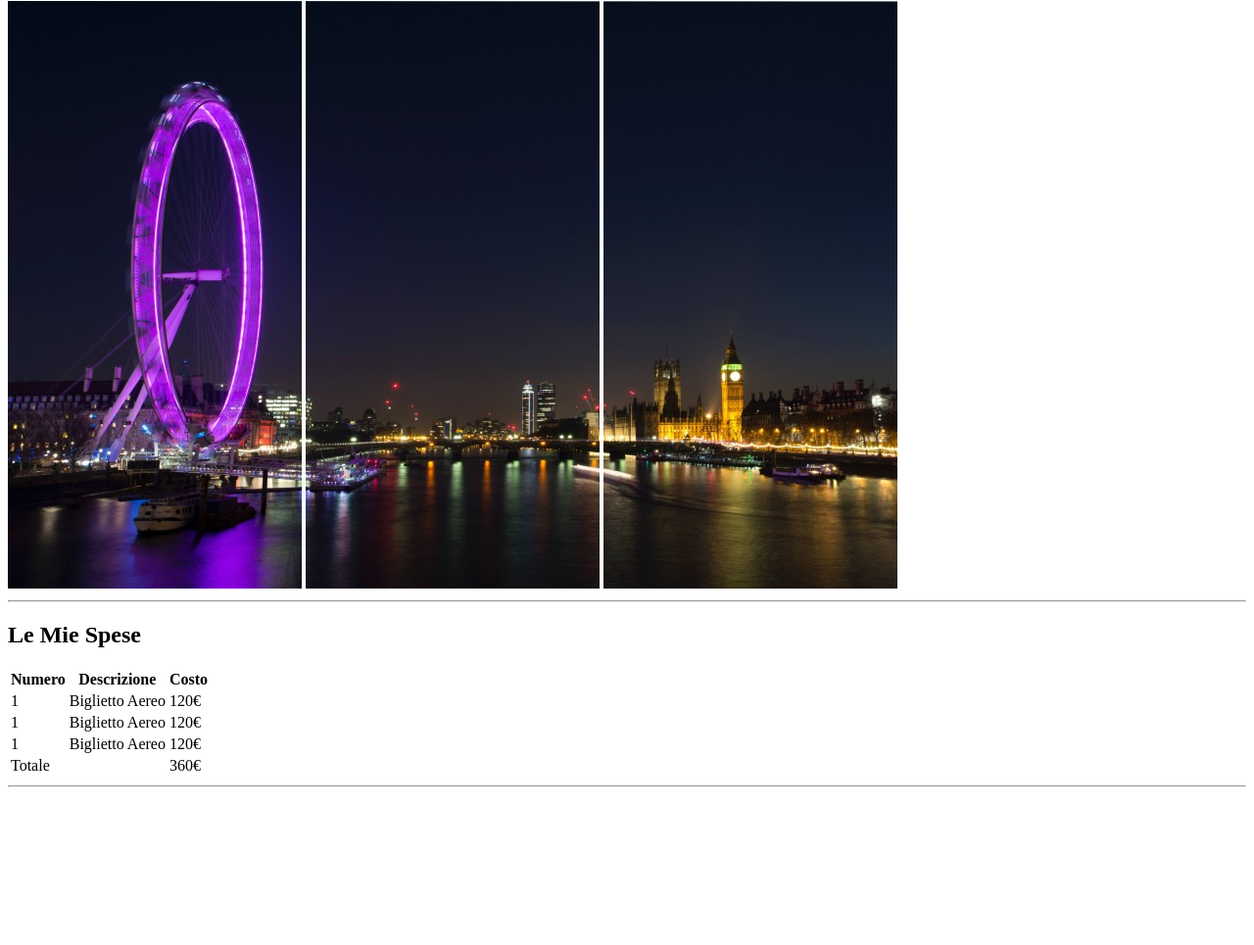
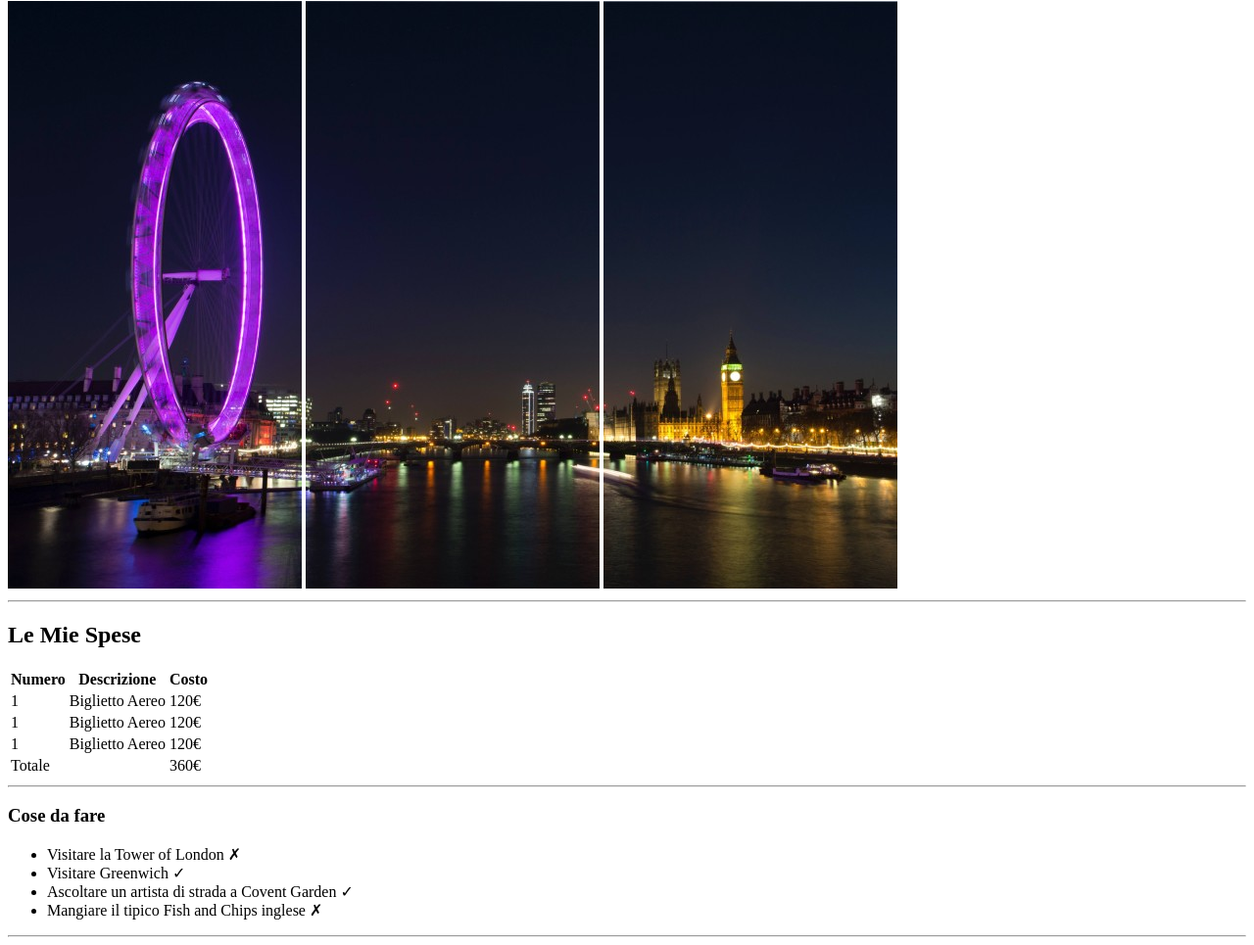
Before and after one commit to emanuele-pogliari/html-london-trip, a plain HTML site: page index.html in a window 1280 px wide. Shown: the part 79-1044 px from the top of the page at 98% size. Before the commit the page ends 891 px from the top, so only its background shows below. Drawn offline with Linux system fonts and the light colour scheme.

Commit message:
Aggiunta lista "Cose da fare"

```diff
--- a/index.html
+++ b/index.html
@@ -20,10 +20,12 @@
     <hr>
 
     <!-- Inizio contenuto principale -->
+
     <main>
         <h2>Le Mie Spese</h2>
 
         <!-- Inizio Tabella spese -->
+
         <table>
             <thead>
                 <th>Numero</th>
@@ -53,9 +55,28 @@
                 <td>360€</td>
             </tfoot>
         </table>
+
         <!-- Fine Tabella -->
 
         <hr>
+
+        <!-- Inizio Lista "Cose da fare" -->
+
+        <h3>Cose da fare</h3>
+        <ul>
+            <li>Visitare la Tower of London &#10007;</li>
+            <li>Visitare Greenwich &#10003;</li>
+            <li>Ascoltare un artista di strada a Covent Garden &#10003;</li>
+            <li>Mangiare il tipico Fish and Chips inglese &#10007;</li>
+        </ul>
+
+        <!-- Fine Lista -->
+
+        <hr>
+
+
+
+
 
     </main>
 </body>
```
